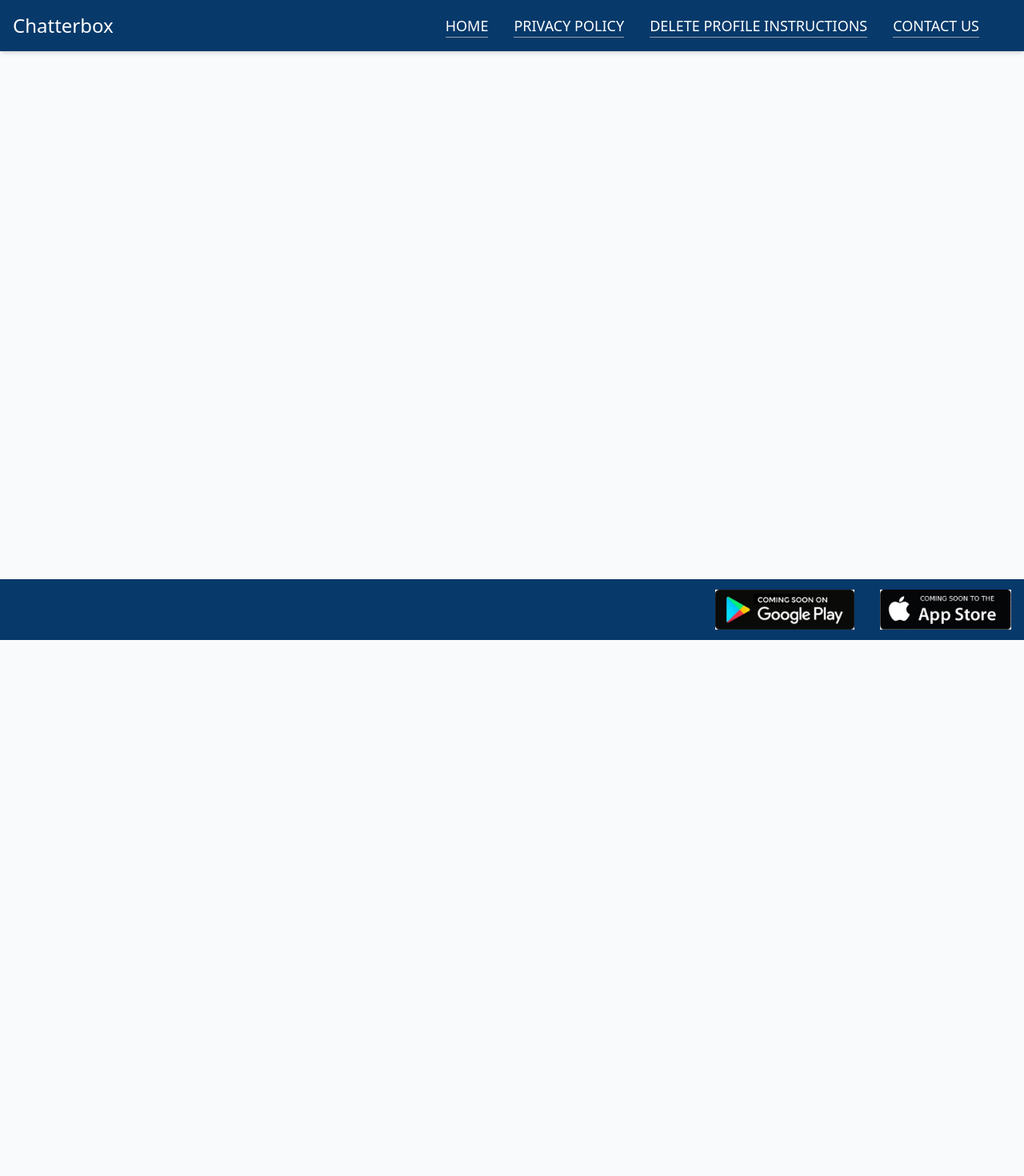
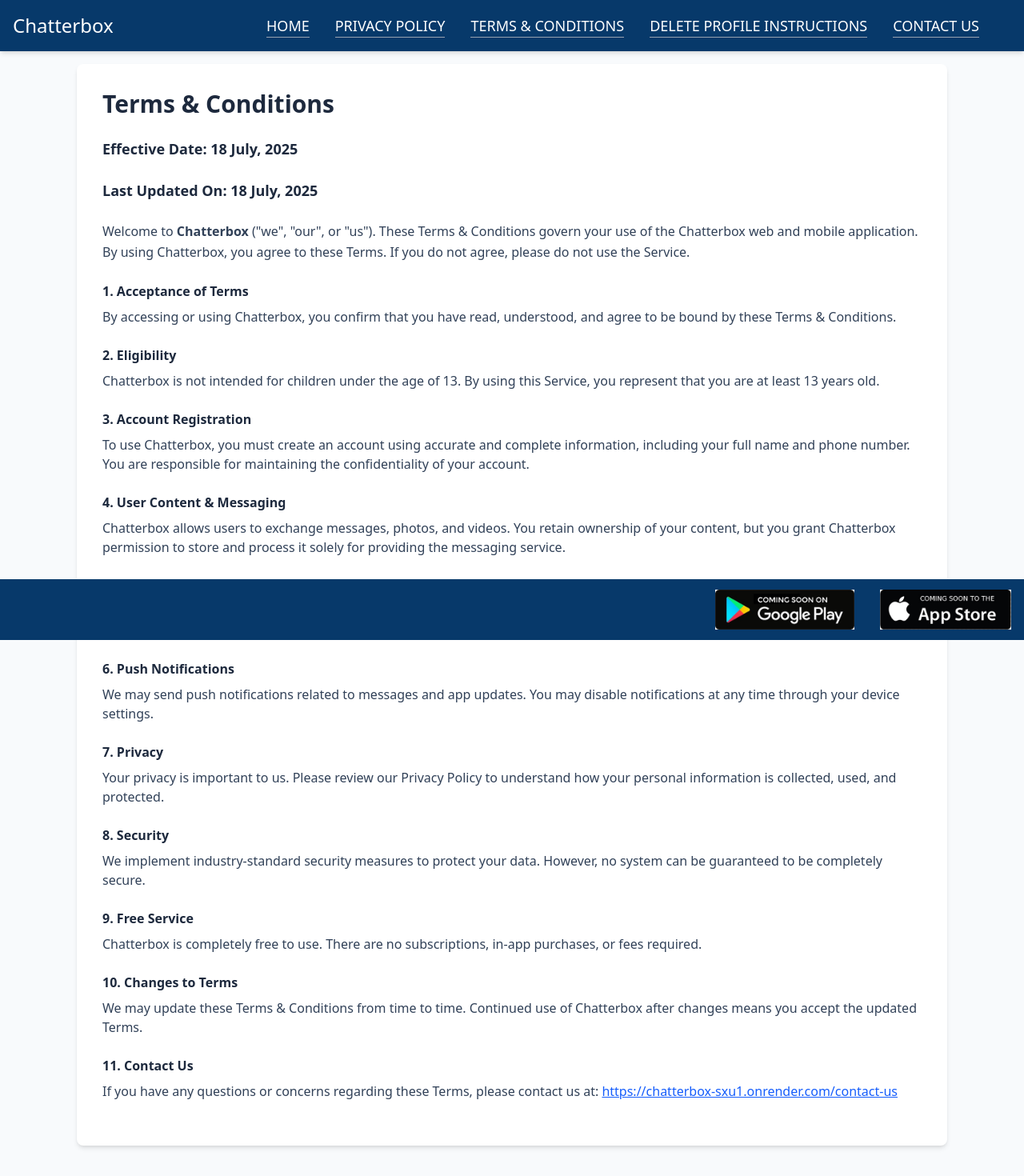
Before and after one commit to aunshpatel/chatterbox, a React (Vite) app: page /terms-and-conditions in a window 1280 px wide. Shown: the top 1470 px of the page at 80% size. Before the commit the page ends 800 px from the top, so only its background shows below. Built offline with nearby package versions, Linux system fonts and the light colour scheme.

Commit message:
Create Terms And Conditions Page

```diff
--- a/src/App.jsx
+++ b/src/App.jsx
@@ -5,6 +5,7 @@
 import Home from './pages/Home.jsx';
 import Header from './pages/components/Header.jsx';
 import Footer from './pages/components/Footer.jsx';
+import TermsAndConditions from "./pages/TermsAndConditions.jsx";
 
 function App() {
   return (
@@ -15,6 +16,7 @@
         <Route path="/delete-profile-instructions" element={<DeleteProfileInstructions />} />
         <Route path="/contact-us" element={<ContactUs />}/>
         <Route path="/privacy-policy" element={<PrivacyPolicy />}/>
+        <Route path="/terms-and-conditions" element={<TermsAndConditions />}/>
       </Routes>
       <Footer />
     </BrowserRouter>
--- /dev/null
+++ b/src/pages/TermsAndConditions.jsx
@@ -0,0 +1,107 @@
+export default function TermsAndConditions() {
+  return (
+    <main>
+      <div className="pt-4 pb-20 px-4 sm:px-6 lg:px-8 max-w-6xl mx-auto">
+        <div className="bg-white bg-opacity-70 shadow-md rounded-lg p-6 sm:p-8">
+          <h1 className="text-2xl sm:text-3xl font-bold mb-6 text-slate-800 text-center sm:text-left">
+            Terms & Conditions
+          </h1>
+
+          <p className="text-lg font-bold mb-6 text-slate-800 text-center sm:text-left">
+            <strong>Effective Date:</strong> 18 July, 2025
+          </p>
+
+          <p className="text-lg font-bold mb-6 text-slate-800 text-center sm:text-left">
+            <strong>Last Updated On:</strong> 18 July, 2025
+          </p>
+
+          <section className="mb-6 text-slate-700 leading-relaxed">
+            <p>
+              Welcome to <strong>Chatterbox</strong> ("we", "our", or "us"). These Terms & Conditions govern your use of the Chatterbox web and mobile application. By using Chatterbox, you agree to these Terms. If you do not agree, please do not use the Service.
+            </p>
+          </section>
+
+          <section className="mb-6">
+            <h2 className="font-bold text-slate-800">1. Acceptance of Terms</h2>
+            <p className="mt-2 text-slate-700">
+              By accessing or using Chatterbox, you confirm that you have read, understood, and agree to be bound by these Terms & Conditions.
+            </p>
+          </section>
+
+          <section className="mb-6">
+            <h2 className="font-bold text-slate-800">2. Eligibility</h2>
+            <p className="mt-2 text-slate-700">
+              Chatterbox is not intended for children under the age of 13. By using this Service, you represent that you are at least 13 years old.
+            </p>
+          </section>
+
+          <section className="mb-6">
+            <h2 className="font-bold text-slate-800">3. Account Registration</h2>
+            <p className="mt-2 text-slate-700">
+              To use Chatterbox, you must create an account using accurate and complete information, including your full name and phone number. You are responsible for maintaining the confidentiality of your account.
+            </p>
+          </section>
+
+          <section className="mb-6">
+            <h2 className="font-bold text-slate-800">4. User Content & Messaging</h2>
+            <p className="mt-2 text-slate-700">
+              Chatterbox allows users to exchange messages, photos, and videos. You retain ownership of your content, but you grant Chatterbox permission to store and process it solely for providing the messaging service.
+            </p>
+          </section>
+
+          <section className="mb-6">
+            <h2 className="font-bold text-slate-800">5. Account Deletion</h2>
+            <p className="mt-2 text-slate-700">
+              You may delete your account at any time. Once deleted, your personal details such as your full name, phone number, and profile photo will be permanently removed. However, chats, photos, and videos may remain as part of conversations with other users.
+            </p>
+          </section>
+
+          <section className="mb-6">
+            <h2 className="font-bold text-slate-800">6. Push Notifications</h2>
+            <p className="mt-2 text-slate-700">
+              We may send push notifications related to messages and app updates. You may disable notifications at any time through your device settings.
+            </p>
+          </section>
+
+          <section className="mb-6">
+            <h2 className="font-bold text-slate-800">7. Privacy</h2>
+            <p className="mt-2 text-slate-700">
+              Your privacy is important to us. Please review our Privacy Policy to understand how your personal information is collected, used, and protected.
+            </p>
+          </section>
+
+          <section className="mb-6">
+            <h2 className="font-bold text-slate-800">8. Security</h2>
+            <p className="mt-2 text-slate-700">
+              We implement industry-standard security measures to protect your data. However, no system can be guaranteed to be completely secure.
+            </p>
+          </section>
+
+          <section className="mb-6">
+            <h2 className="font-bold text-slate-800">9. Free Service</h2>
+            <p className="mt-2 text-slate-700">
+              Chatterbox is completely free to use. There are no subscriptions, in-app purchases, or fees required.
+            </p>
+          </section>
+
+          <section className="mb-6">
+            <h2 className="font-bold text-slate-800">10. Changes to Terms</h2>
+            <p className="mt-2 text-slate-700">
+              We may update these Terms & Conditions from time to time. Continued use of Chatterbox after changes means you accept the updated Terms.
+            </p>
+          </section>
+
+          <section className="mb-6">
+            <h2 className="font-bold text-slate-800">11. Contact Us</h2>
+            <p className="mt-2 text-slate-700">
+              If you have any questions or concerns regarding these Terms, please contact us at:{' '}
+              <a href="https://chatterbox-sxu1.onrender.com/contact-us" target="_blank" rel="noopener noreferrer" className="underline text-blue-600 break-all">
+                https://chatterbox-sxu1.onrender.com/contact-us
+              </a>
+            </p>
+          </section>
+        </div>
+      </div>
+    </main>
+  );
+}
--- a/src/pages/components/Header.jsx
+++ b/src/pages/components/Header.jsx
@@ -45,6 +45,10 @@
                   <li className='text-md text-white'>Privacy Policy</li>
                 </Link>
 
+                <Link to='/terms-and-conditions' className="border-b border-gray-400 uppercase">
+                  <li className='text-md text-white'>Terms & Conditions</li>
+                </Link>
+
                 <Link to='/delete-profile-instructions' className="border-b border-gray-400 uppercase">
                   <li className='text-md text-white'>Delete Profile Instructions</li>
                 </Link>
@@ -61,6 +65,10 @@
             </Link>
             <Link to='/privacy-policy' className="border-b border-gray-400 uppercase">
               <li className='text-md text-white'>Privacy Policy</li>
+            </Link>
+
+            <Link to='/terms-and-conditions' className="border-b border-gray-400 uppercase">
+              <li className='text-md text-white'>Terms & Conditions</li>
             </Link>
 
             <Link to='/delete-profile-instructions' className="border-b border-gray-400 uppercase">
```
